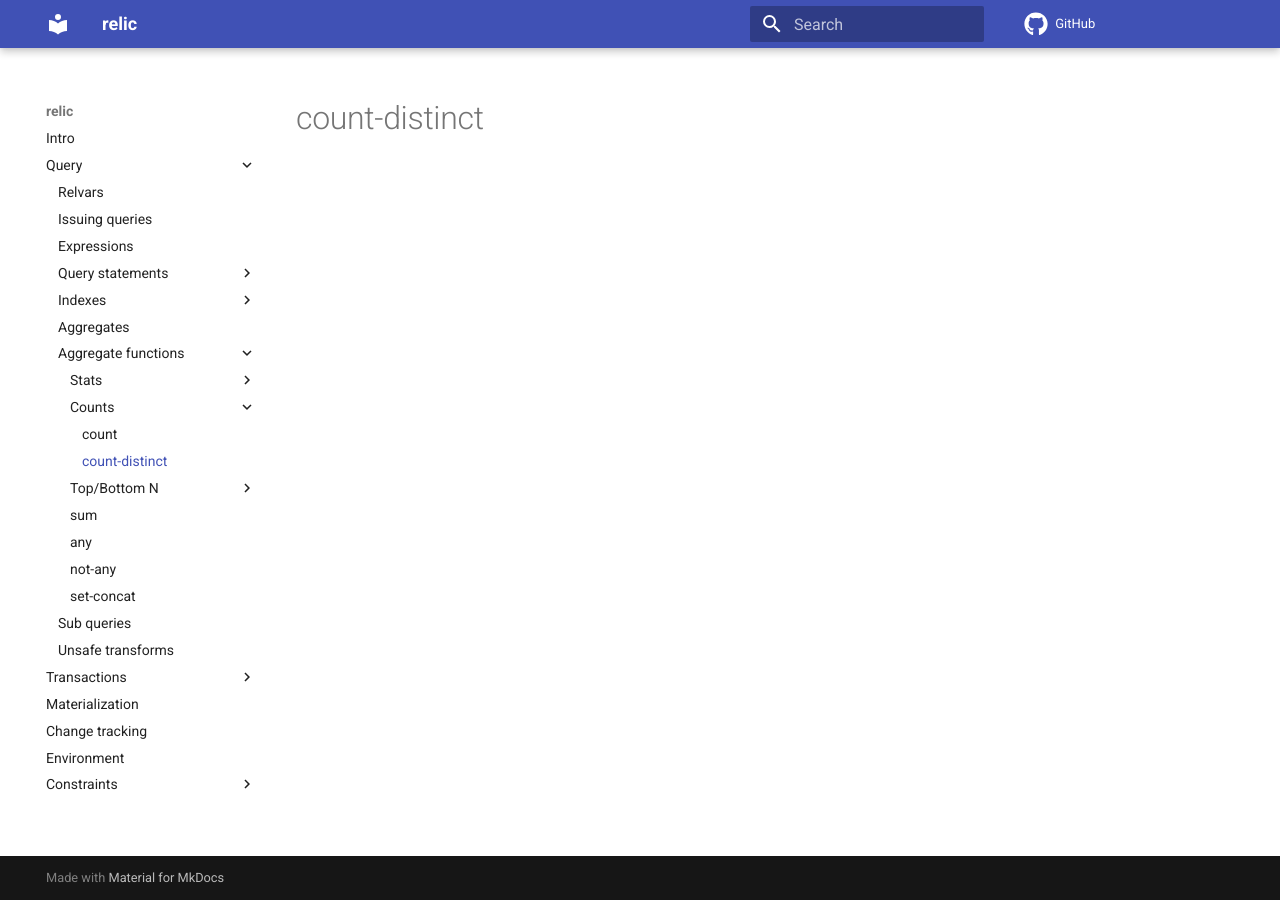
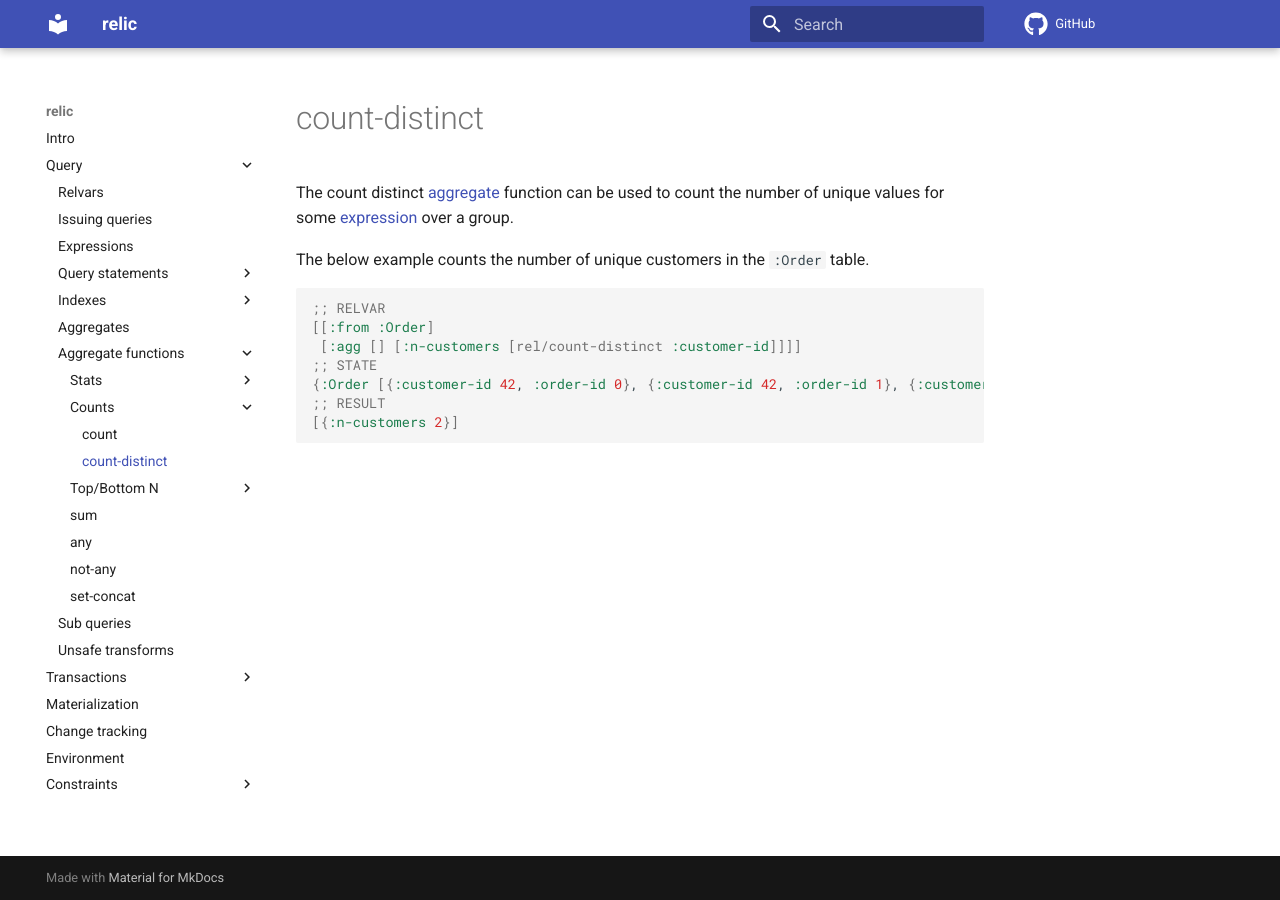
Before and after one commit to wotbrew/relic, an MkDocs documentation site: the page built from doc/count-distinct.md, in a window 1280 px wide. Built offline with MkDocs 1.6.1 and Material for MkDocs 9.7.7, drawn with Linux system fonts in a browser that asks for light colours; comment, search, counter and statistics services are not loaded.

Commit message:
count-distinct example

````diff
--- a/doc/count-distinct.md
+++ b/doc/count-distinct.md
@@ -1 +1,15 @@
 # count-distinct
+
+The count distinct [aggregate](aggregates.md) function can be used to count the number of unique values for some [expression](expr.md) over a group.
+
+The below example counts the number of unique customers in the `:Order` table.
+
+```clojure
+;; RELVAR
+[[:from :Order]
+ [:agg [] [:n-customers [rel/count-distinct :customer-id]]]]
+;; STATE
+{:Order [{:customer-id 42, :order-id 0}, {:customer-id 42, :order-id 1}, {:customer-id 43, :order-id 2}]}
+;; RESULT
+[{:n-customers 2}]
+```
````
Also changed, not shown: 1 other file.
